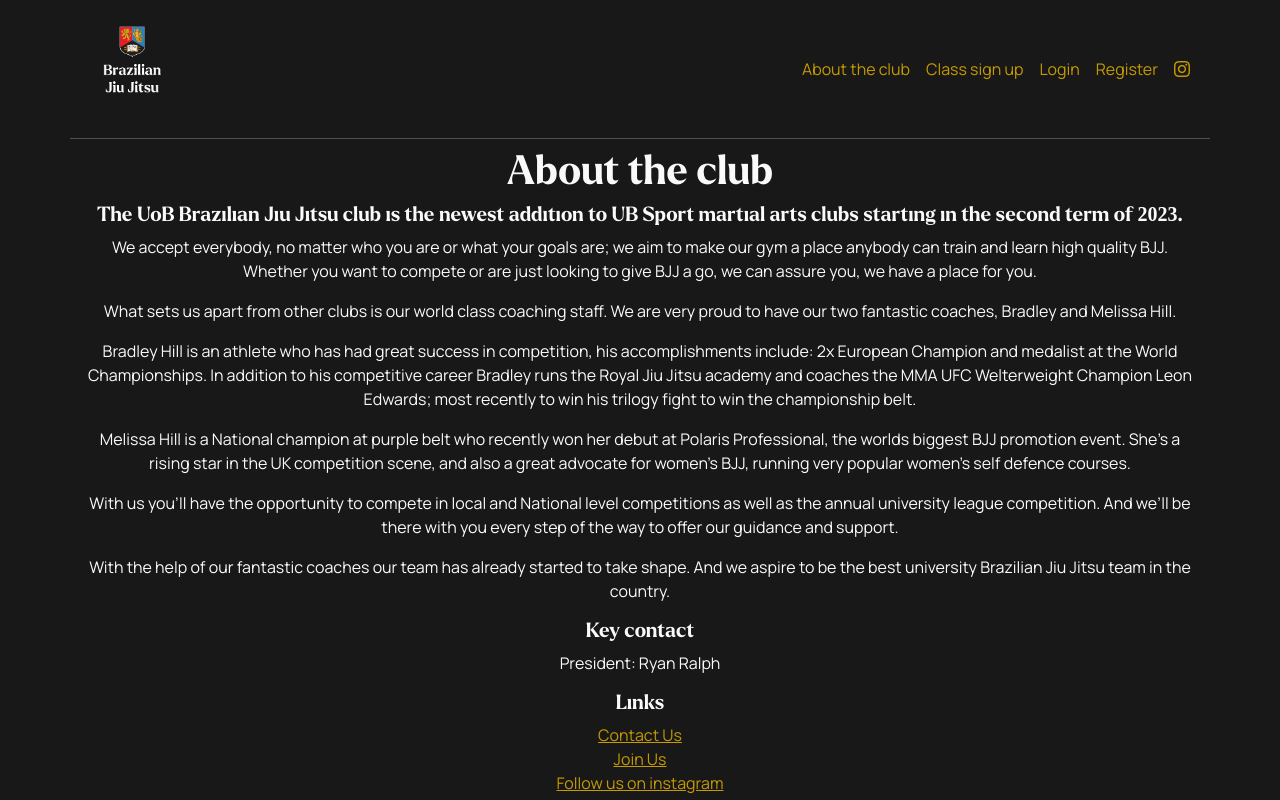
After one commit to tom23collins/uob-bjj-webapp, a Flask app: page /about in a window 1280 px wide. The commit adds this page. Run offline with Flask 3, Linux system fonts and the light colour scheme.

Commit message:
Added about page, and instagram link

```diff
--- a/app.py
+++ b/app.py
@@ -122,6 +122,10 @@ def index():
                            event_data=updated_sessions,
                            user=flask_login.current_user)
 
+@app.route('/about')
+def about():
+    return render_template('about.html',
+                    user=flask_login.current_user)
 
 @app.route('/class-sign-up', methods=['GET'])
 @flask_login.login_required
--- /dev/null
+++ b/templates/about.html
@@ -0,0 +1,29 @@
+<!-- templates/about_the_club.html -->
+{% extends "base.html" %}
+
+{% block title %}About · UoB BJJ{% endblock %}
+
+{% block background %}
+about-bg
+{% endblock %}
+
+{% block content %}
+<div class="container text-center">
+  <div class="row">
+    <h1 class="mt-2">About the club</h1>
+    <h5>The UoB Brazilian Jiu Jitsu club is the newest addition to UB Sport martial arts clubs starting in the second term of 2023.</h5>
+    <p>We accept everybody, no matter who you are or what your goals are; we aim to make our gym a place anybody can train and learn high quality BJJ. Whether you want to compete or are just looking to give BJJ a go, we can assure you, we have a place for you.</p>
+    <p>What sets us apart from other clubs is our world class coaching staff. We are very proud to have our two fantastic coaches, Bradley and Melissa Hill. </p>
+    <p>Bradley Hill is an athlete who has had great success in competition, his accomplishments include: 2x European Champion and medalist at the World Championships. In addition to his competitive career Bradley runs the Royal Jiu Jitsu academy and coaches the MMA UFC Welterweight Champion Leon Edwards; most recently to win his trilogy fight to win the championship belt.</p>
+    <p>Melissa Hill is a National champion at purple belt who recently won her debut at Polaris Professional, the worlds biggest BJJ promotion event. She’s a rising star in the UK competition scene, and also a great advocate for women’s BJJ, running very popular women’s self defence courses.</p>
+    <p>With us you’ll have the opportunity to compete in local and National level competitions as well as the annual university league competition. And we’ll be there with you every step of the way to offer our guidance and support.</p>
+    <p>With the help of our fantastic coaches our team has already started to take shape. And we aspire to be the best university Brazilian Jiu Jitsu team in the country.</p>
+    <h5>Key contact</h5>
+    <p>President: Ryan Ralph</p>
+    <h5>Links</h5>
+    <a href="mailto:ryan.a.ralph@gmail.com" target="_blank">Contact Us</a>
+    <a href="https://www.usbonline.bham.ac.uk/JoinAtHome/" target="_blank">Join Us</a>
+    <a href="https://instagram.com/uob_bjj?igshid=MjEwN2IyYWYwYw==" target="_blank">Follow us on instagram</a>
+  </div>
+</div>
+{% endblock %}
--- a/templates/base.html
+++ b/templates/base.html
@@ -26,6 +26,7 @@
           <li><a href="/new-event" class="nav-link px-2 active">Create event</a></li>
           <li><a href="/members" class="nav-link px-2 active">Members</a></li>
           {% endif %}
+          <li><a href="/about" class="nav-link px-2 active">About the club</a></li>
           <li><a href="/" class="nav-link px-2 active">Class sign up</a></li>
           {% if user.is_authenticated %}
           <li class="dropdown">
@@ -45,6 +46,7 @@
           <li><a href="/login" class="nav-link px-2">Login</a></li>
           <li><a href="/register" class="nav-link px-2">Register</a></li>
           {% endif %}
+          <li><a href="https://instagram.com/uob_bjj?igshid=MjEwN2IyYWYwYw==" target="_blank" class="nav-link px-2 active"><i class="bi bi-instagram"></i></a></li>
         </ul>
       </header>
     </div>
```
Also changed, not shown: static/css/custom.css (line endings or trailing spaces).
